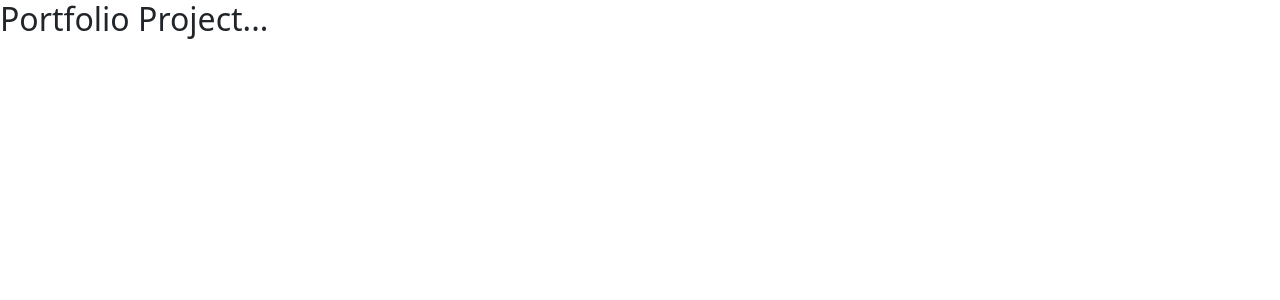
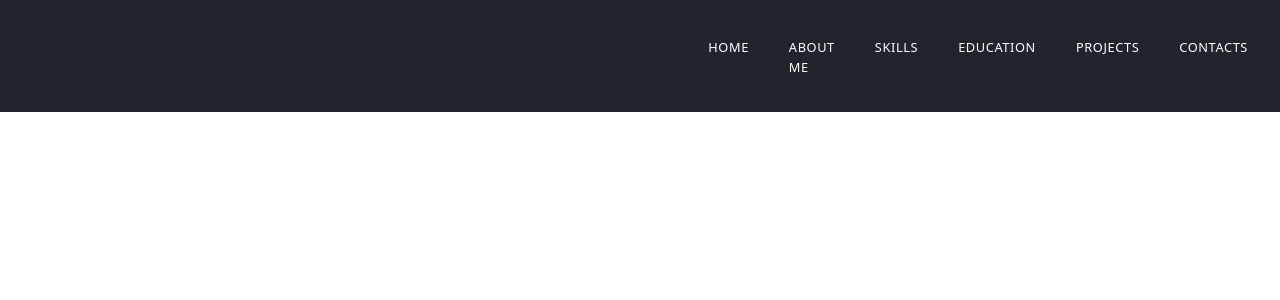
Before and after one commit to Vhonani24/vhonani-mini-portfolio, a React (Create React App) app: page / in a window 1280 px wide. Shown: the top 300 px of the page. Built offline with nearby package versions, Linux system fonts and the light colour scheme.

Commit message:
Navbar completed

```diff
--- a/package.json
+++ b/package.json
@@ -3,6 +3,9 @@
   "version": "0.1.0",
   "private": true,
   "dependencies": {
+    "@fortawesome/fontawesome-svg-core": "^1.2.36",
+    "@fortawesome/free-solid-svg-icons": "^5.15.4",
+    "@fortawesome/react-fontawesome": "^0.1.16",
     "@testing-library/jest-dom": "^5.15.1",
     "@testing-library/react": "^11.2.7",
     "@testing-library/user-event": "^12.8.3",
--- a/public/index.html
+++ b/public/index.html
@@ -1,14 +1,12 @@
 <!DOCTYPE html>
 <html lang="en">
+
 <head>
   <meta charset="utf-8" />
   <link rel="icon" href="%PUBLIC_URL%/favicon.ico" />
   <meta name="viewport" content="width=device-width, initial-scale=1" />
   <meta name="theme-color" content="#000000" />
-    <meta
-      name="description"
-      content="Web site created using create-react-app"
-    />
+  <meta name="description" content="Web site created using create-react-app" />
   <link rel="apple-touch-icon" href="%PUBLIC_URL%/logo192.png" />
   <!--
       manifest.json provides metadata used when your web app is installed on a
@@ -26,6 +24,7 @@
     -->
   <title>React App</title>
 </head>
+
 <body>
   <noscript>You need to enable JavaScript to run this app.</noscript>
   <div id="root"></div>
@@ -39,5 +38,12 @@
       To begin the development, run `npm start` or `yarn start`.
       To create a production bundle, use `npm run build` or `yarn build`.
     -->
+  <script src="https://cdn.jsdelivr.net/npm/@popperjs/core@2.9.2/dist/umd/popper.min.js"
+    integrity="sha384-IQsoLXl5PILFhosVNubq5LC7Qb9DXgDA9i+tQ8Zj3iwWAwPtgFTxbJ8NT4GN1R8p"
+    crossorigin="anonymous"></script>
+  <script src="https://cdn.jsdelivr.net/npm/bootstrap@5.0.2/dist/js/bootstrap.min.js"
+    integrity="sha384-cVKIPhGWiC2Al4u+LWgxfKTRIcfu0JTxR+EQDz/bgldoEyl4H0zUF0QKbrJ0EcQF"
+    crossorigin="anonymous"></script>
 </body>
+
 </html>
--- a/src/App.css
+++ b/src/App.css
@@ -1,3 +1,61 @@
+
+@import url('https://fonts.googleapis.com/css2?family=Roboto+Condensed:wght@300&display=swap');
+
+:root {
+  --primary-white: #fff;
+  --primary-crimson: magenta;
+  --primary-dark: rgba(255,255,255,0);
+}
+
+body{
+  font-family: "Roboto Condensed" sans-serif;
+}
+
+/************************NAVBAR************************************/
+
+
+/************************NAV LINKS************************************/
+nav a.nav-link{
+  letter-spacing: 0.0375rem;
+  cursor: pointer;
+}
+nav ul li{
+  text-transform: uppercase;
+}
+.navbar-nav > li > a {
+  font-size: 0.8rem;
+  margin-right: 0.75rem;
+  margin-left: 0.75rem;
+  border-top: 0.1875rem solid var(--primary-dark);
+  color: var(--primary-white) !important;
+}
+.navbar-brand{
+  max-width: 17.25rem;
+  padding: 0 !important;
+  height: 6rem !important;
+
+}
+
+.navbar-nav > li > a.active, .navbar-nav > li > a.active:focus{
+  border-top: 0.1875rem solid var(--primary-crimson);
+}
+
+.navbar-nav > li > a:hover{
+  border-top: 0.1875rem solid var(--primary-crimson);
+}
+
+
+
+
+
+
+
+
+
+
+
+
+
 .App {
   text-align: center;
 }
--- a/src/App.js
+++ b/src/App.js
@@ -1,9 +1,10 @@
 import './App.css';
+import Navbar from "./components/Navbar";
 import 'bootstrap/dist/css/bootstrap.min.css';
 
 function App() {
   return (
-    <h2>Portfolio Project...</h2>
+    <Navbar />
   );
 }
 
--- /dev/null
+++ b/src/components/Navbar.js
@@ -0,0 +1,49 @@
+/* eslint-disable no-unused-vars */
+/* eslint-disable jsx-a11y/anchor-has-content */
+/* eslint-disable react/jsx-no-comment-textnodes */
+/* eslint-disable jsx-a11y/anchor-is-valid */
+import React from "react";
+
+//REACT FONT AWESOME IMPORTS
+import { FontAwesomeIcon } from "@fortawesome/react-fontawesome";
+import {faBars} from "@fortawesome/free-solid-svg-icons";
+
+const Navbar = () => {
+    return (
+        <nav className="navbar navbar-expand-lg navbar-light bg-dark">
+            // eslint-disable-next-line react/jsx-no-comment-textnodes
+            <div className="container">
+                // eslint-disable-next-line jsx-a11y/anchor-is-valid
+                <a className="navbar-brand" href="#"></a>
+                <button className="navbar-toggler" type="button" data-bs-toggle="collapse" data-bs-target="#navbarSupportedContent" aria-controls="navbarSupportedContent" aria-expanded="false" aria-label="Toggle navigation">
+                    < FontAwesomeIcon icon={faBars} style={{color:"#fff"}}/>
+                </button>
+                <div className="collapse navbar-collapse" id="navbarSupportedContent">
+                    <ul className="navbar-nav ms-auto">
+                        <li className="nav-item">
+                            <a className="nav-link"href="#">Home</a>
+                        </li>
+                        <li className="nav-item">
+                            <a className="nav-link" href="#">About Me</a>
+                        </li>
+                        <li className="nav-item">
+                            <a className="nav-link" href="#">Skills</a>
+                        </li>
+                        <li className="nav-item">
+                            <a className="nav-link" href="#">Education</a>
+                        </li>
+                        <li className="nav-item">
+                            <a className="nav-link" href="#">Projects</a>
+                        </li>
+                        <li className="nav-item">
+                            <a className="nav-link" href="#">Contacts</a>
+                        </li>
+                    </ul>
+
+                </div>
+            </div>
+        </nav>
+    )
+}
+
+export default Navbar
```
Also changed, not shown: 1 other file (tests, documents, lock files or other folders). Lines whose indentation alone changed are shown as unchanged.
